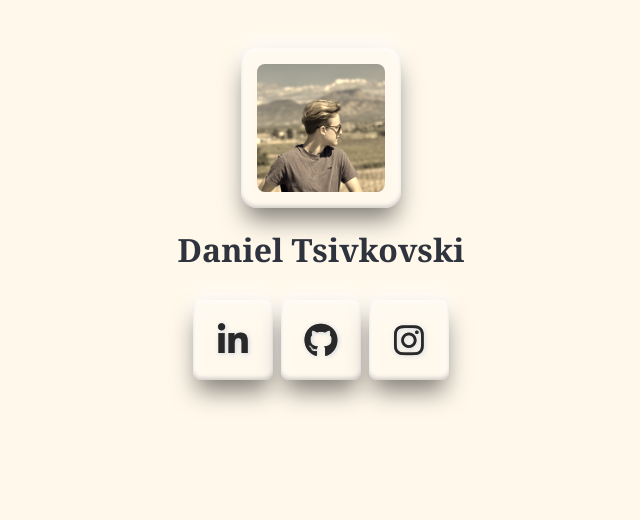
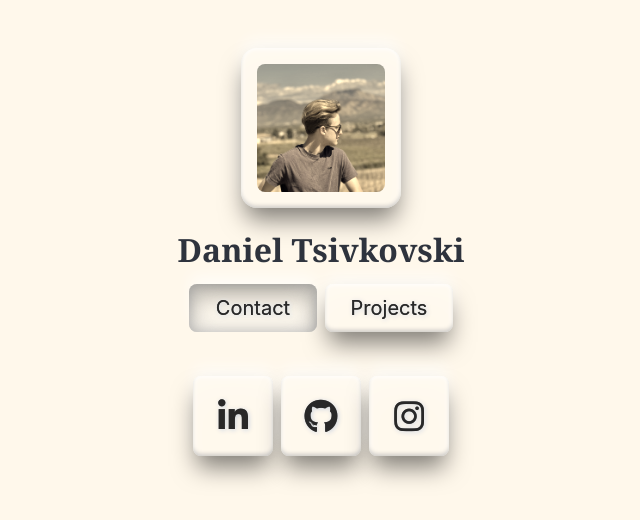
Before and after one commit to dtsivkovski/personal-page, a plain HTML site: page index.html in a window 1280 px wide. Shown: the whole page, without its empty margins (319-959 px from the left). Drawn offline with nearby package versions, Linux system fonts and the light colour scheme.

Commit message:
added projects tab

```diff
--- /dev/null
+++ b/assets/categories.js
@@ -0,0 +1,57 @@
+// get all button elements
+const contactsButton = document.querySelector('#contacts-button');
+const projectsButton = document.querySelector('#projects-button');
+const buttonsArray = [contactsButton, projectsButton];
+
+// get all category divs
+const contactsCategory = document.querySelector('#contactbuttons');
+const projectsCategory = document.querySelector('#projects');
+const categoryArray = [contactsCategory, projectsCategory];
+
+function enableContacts() {
+    buttonsArray.forEach(button => {
+        if (button !== contactsButton) {
+            try {
+                button.classList.remove('category-btn-selected');
+            }
+            catch (error) {};
+        }
+    });
+    contactsButton.classList.add('category-btn-selected');
+
+    categoryArray.forEach(category => {
+        if (category !== contactsCategory) {
+            try {
+                category.classList.add('display-none');
+            }
+            catch (error) {};
+        }
+    })
+    contactsCategory.classList.remove('display-none');
+
+}
+
+function enableProjects() {
+    buttonsArray.forEach(button => {
+        if (button !== projectsButton) {
+            try {
+                button.classList.remove('category-btn-selected');
+            }
+            catch (error) {};
+        }
+    });
+    projectsButton.classList.add('category-btn-selected');
+
+    categoryArray.forEach(category => {
+        if (category !== projectsCategory) {
+            try {
+                category.classList.add('display-none');
+            }
+            catch (error) {};
+        }
+    })
+    projectsCategory.classList.remove('display-none');
+
+}
+
+enableContacts();
--- a/assets/main.css
+++ b/assets/main.css
@@ -87,3 +87,7 @@ body {
 .hidden {
     visibility: hidden;
 }
+
+.display-none {
+    display: none;
+}
--- a/assets/specialbutton.css
+++ b/assets/specialbutton.css
@@ -19,17 +19,6 @@
     height: 5em;
 }
 
-@media screen and (max-width: 768px) {
-    .special-btn {
-        height: 2em;
-        width: 10em;
-    }
-    .icon-btn {
-        width: 2em;
-        height: 2em;
-    }
-}
-
 .special-btn p {
     font-size: 34px;
     text-align: center;
@@ -39,12 +28,11 @@
     text-shadow: 1px 1px 5px #ccd0d4, 0 0 0 rgba(0, 0, 0, 0.8), 1px 1px 4px #fff;
 }
 
-.special-btn:hover {
+.special-btn:hover, .category-btn-selected {
     box-shadow: 0 0 0 0 rgba(0, 0, 0, 0.4), inset 0 -8px 30px 1px rgba(238, 238, 238, 0.427), 0 -10px 15px -1px rgba(255, 255, 255, 0.6), inset 0 8px 25px 0 rgba(0, 0, 0, 0.4), inset 0 0 10px 1px rgba(178, 178, 178, 0.6);
-
 }
 
-.special-btn:hover p {
+.special-btn:hover p{
     font-size: 32px;
 }
 
@@ -60,3 +48,34 @@
     100% {transform: scale(0.0001);
     }
 }
+
+.btn-sm-w {
+    width: 8em;
+    height: 3em;
+}
+
+.btn-sm-w p {
+    font-size: 20px;
+}
+
+.btn-sm-w:hover p {
+    font-size: 19px;
+}
+.category-btn-selected:hover p {
+    font-size: 20px;
+}
+
+@media screen and (max-width: 768px) {
+    .special-btn {
+        height: 2em;
+        width: 10em;
+    }
+    .icon-btn {
+        width: 2em;
+        height: 2em;
+    }
+    .btn-sm-w {
+        width: 3em;
+        height: 1em;
+    }
+}
--- a/index.html
+++ b/index.html
@@ -9,6 +9,7 @@
     <link rel="stylesheet" href="assets/main.css">
     <link rel="stylesheet" href="assets/specialbutton.css">
     <link rel="stylesheet" href="assets/imagebox.css">
+    <link rel="stylesheet" href="assets/project-cards.css">
     <script src="assets/specialbutton.js"></script>
     <link
         rel="stylesheet"
@@ -41,8 +42,18 @@
             <h1 class="title has-text-dark has-text-centered font-georgia" id="followTitle">Daniel Tsivkovski</h1>
         </div>
         <script src="assets/followtitle.js"></script>
-        <div id="socialbuttons">
-        <div class="columns mt-4">
+        <div id="categories">
+          <div class="column is-flex is-justify-content-center is-align-items-center">
+            <button class="special-btn btn-sm-w category-btn-selected" title="Contact" id="contacts-button" onclick="enableContacts()">
+              <p>Contact</p>
+            </button>
+            <button class="special-btn btn-sm-w" title="Projects" id="projects-button" onclick="enableProjects()">
+              <p>Projects</p>
+            </button>
+          </div>
+        </div>
+        <div id="contactbuttons" class="">
+        <div class="columns mt-3">
           <div class="column is-flex is-justify-content-center is-align-items-center">
             <button class="special-btn icon-btn" title="LinkedIn" onclick='sp_onclick("https://www.linkedin.com/in/danieltsivkovski/", this)'>
               <p><i class="fa-brands fa-linkedin-in"></i></p>
@@ -56,8 +67,12 @@
           </div>
         </div>
         </div>
+        <div id="projects" class="">
+          Projects
+        </div>
       </div>
     </div>
   </div>
+  <script src="assets/categories.js"></script>
 </body>
 </html>
```
Also changed, not shown: assets/project-cards.css (added).
